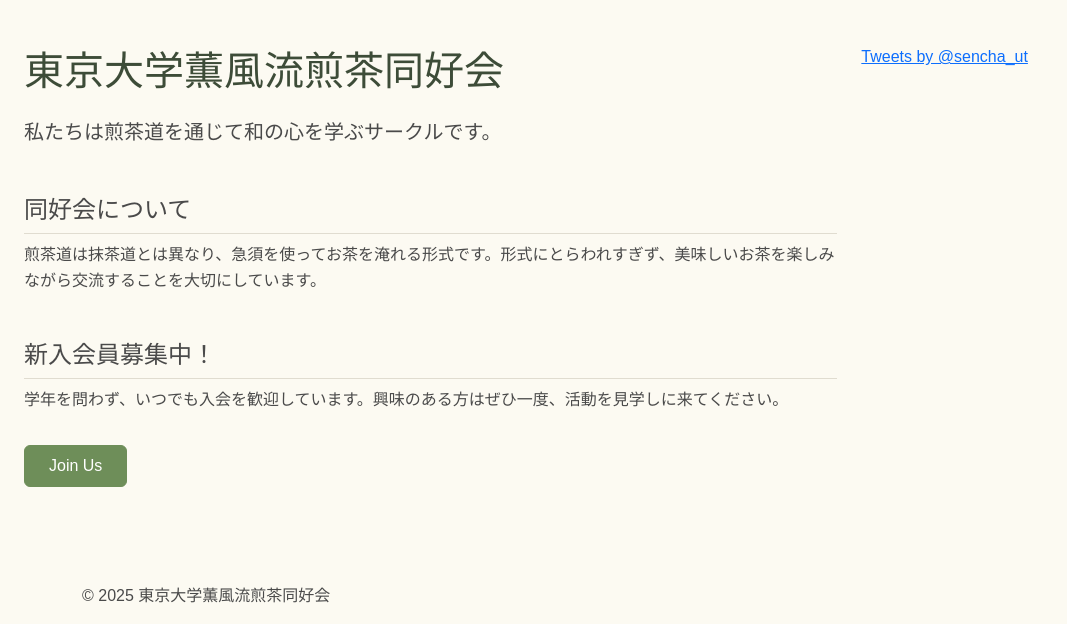
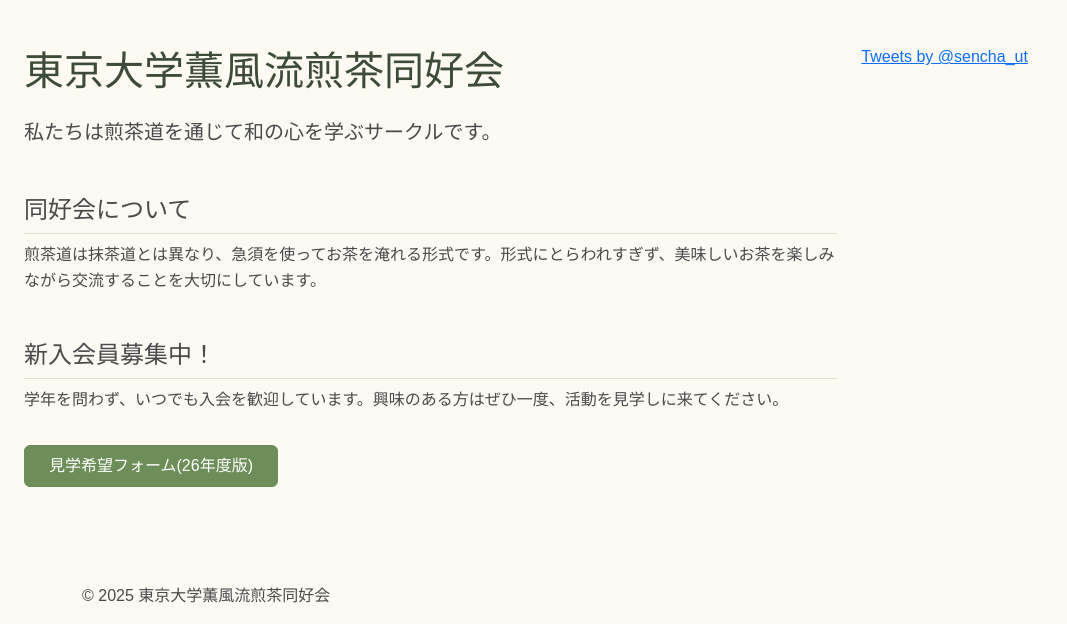
Before and after one commit to citrusml/sencha_ut, a Jekyll site: the page built from index.html, in a window 1280 px wide and 900 px high, scrolled down 399 px, cut to the strip 276-900 px from the top of the window. Shown: the whole strip, without its empty margins (0-1067 px from the left). Built offline with Jekyll 4.4.1, drawn with Linux system fonts in a browser that asks for light colours; some web fonts are replaced; comment, search, counter and statistics services are not loaded; some of the changed text lies outside the part shown.

Commit message:
ナビゲーションバーの「Home」を削除し、「Gallary」を「投稿」に変更しました。また、「Join Us」を「入会」に変更し、関連するページタイトルを更新しました。 TOPページのボタンをフォームへのリンクにしました。

```diff
--- a/_layouts/default.html
+++ b/_layouts/default.html
@@ -30,19 +30,16 @@
       <div class="collapse navbar-collapse" id="navbarNav">
         <ul class="navbar-nav ms-auto mb-2 mb-lg-0">
           <li class="nav-item">
-            <a class="nav-link" href="{{ site.baseurl }}/">Home</a>
-          </li>
-          <li class="nav-item">
             <a class="nav-link" href="{{ site.baseurl }}/about">煎茶道について</a>
           </li>
           <li class="nav-item">
             <a class="nav-link" href="{{ site.baseurl }}/activities">活動内容</a>
           </li>
           <li class="nav-item">
-            <a class="nav-link" href="{{ site.baseurl }}/gallary">Gallary</a>
+            <a class="nav-link" href="{{ site.baseurl }}/gallary">投稿</a>
           </li>
           <li class="nav-item">
-            <a class="nav-link" href="{{ site.baseurl }}/join">Join us</a>
+            <a class="nav-link" href="{{ site.baseurl }}/join">入会</a>
           </li>
         </ul>
       </div>
--- a/gallary.html
+++ b/gallary.html
@@ -1,6 +1,6 @@
 ---
 layout: default
-title: Gallery
+title: 投稿
 ---
 
 <div class="container my-5 max-width-1200">
--- a/index.html
+++ b/index.html
@@ -45,17 +45,17 @@
         </h2>
         <p>学年を問わず、いつでも入会を歓迎しています。興味のある方はぜひ一度、活動を見学しに来てください。</p>
 
-        <a href="{{ site.baseurl }}/join" class="btn btn-primary mt-3 px-4 py-2">
-          Join Us
+        <a href="https://docs.google.com/forms/d/e/1FAIpQLSdDgwt1NRr3VjFQWRRHcoDHQk0cEfMALcyW85fdFETo_kzOKA/viewform" class="btn btn-primary mt-3 px-4 py-2">
+          見学希望フォーム(26年度版)
         </a>
       </section>
     </div>
     <div class="col-lg-4 twitter-container">
     <!-- 最新のツイートを自動取得する仕組みにしたい。 -->
-    <a class="twitter-timeline" data-tweet-limit="1" href="https://twitter.com/sencha_ut?ref_src=twsrc%5Etfw">Tweets by @sencha_ut</a>
+    <a class="twitter-timeline" data-tweet-limit="1" href="https://twitter.com/sencha_ut?ref_src=twsrc%5Etfw" target="_blank" rel="noopener noreferrer">Tweets by @sencha_ut</a>
     <script async src="https://platform.twitter.com/widgets.js" charset="utf-8"></script>
     <!-- <div class="twitter-container">
-      <blockquote class="twitter-tweet"><p lang="ja" dir="ltr">ほうじ茶のお稽古が始まりました。すっかり冬ですね❄️<br>このお手前では、自分で茶葉を焙じます。茶葉を煎る際の音やふわりと立つ香りで焙じ具合を見極めます。<br>部屋いっぱいに広がる香ばしい香りに、とても幸せな気分になりました🍵【A. N. 】 <a href="https://t.co/qacqhX5Agw">pic.twitter.com/qacqhX5Agw</a></p>&mdash; 東京大学薫風流煎茶同好会 (@sencha_ut) <a href="https://twitter.com/sencha_ut/status/1997507813820727519?ref_src=twsrc%5Etfw">December 7, 2025</a></blockquote>
+      <blockquote class="twitter-tweet"><p lang="ja" dir="ltr">ほうじ茶のお稽古が始まりました。すっかり冬ですね❄️<br>このお手前では、自分で茶葉を焙じます。茶葉を煎る際の音やふわりと立つ香りで焙じ具合を見極めます。<br>部屋いっぱいに広がる香ばしい香りに、とても幸せな気分になりました🍵【A. N. 】 <a href="https://t.co/qacqhX5Agw" target="_blank" rel="noopener noreferrer">pic.twitter.com/qacqhX5Agw</a></p>&mdash; 東京大学薫風流煎茶同好会 (@sencha_ut) <a href="https://twitter.com/sencha_ut/status/1997507813820727519?ref_src=twsrc%5Etfw">December 7, 2025</a></blockquote>
     </div>   -->
   </div>
 </div>
```
Also changed, not shown: join.md (+2 -2 lines).
